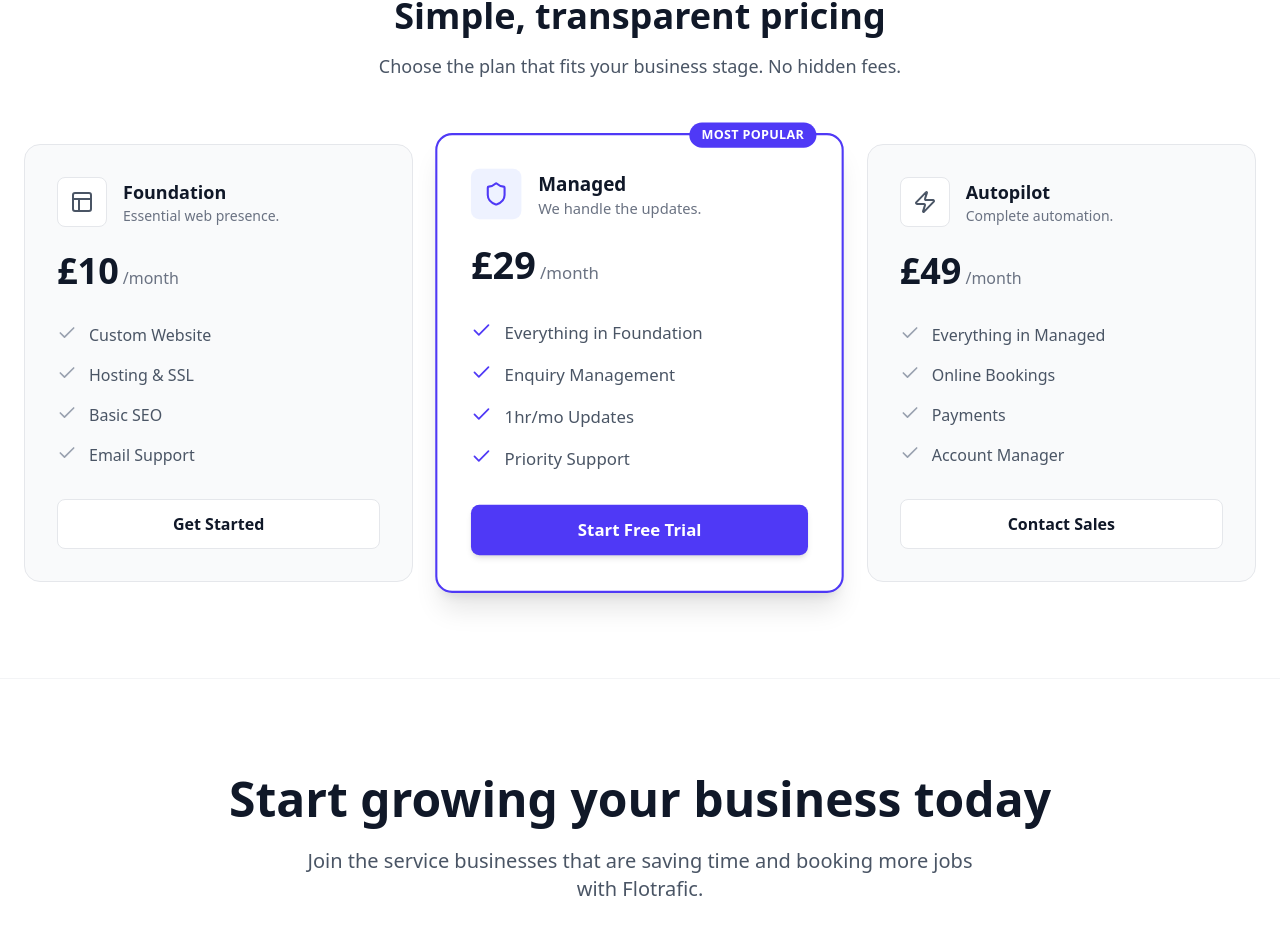
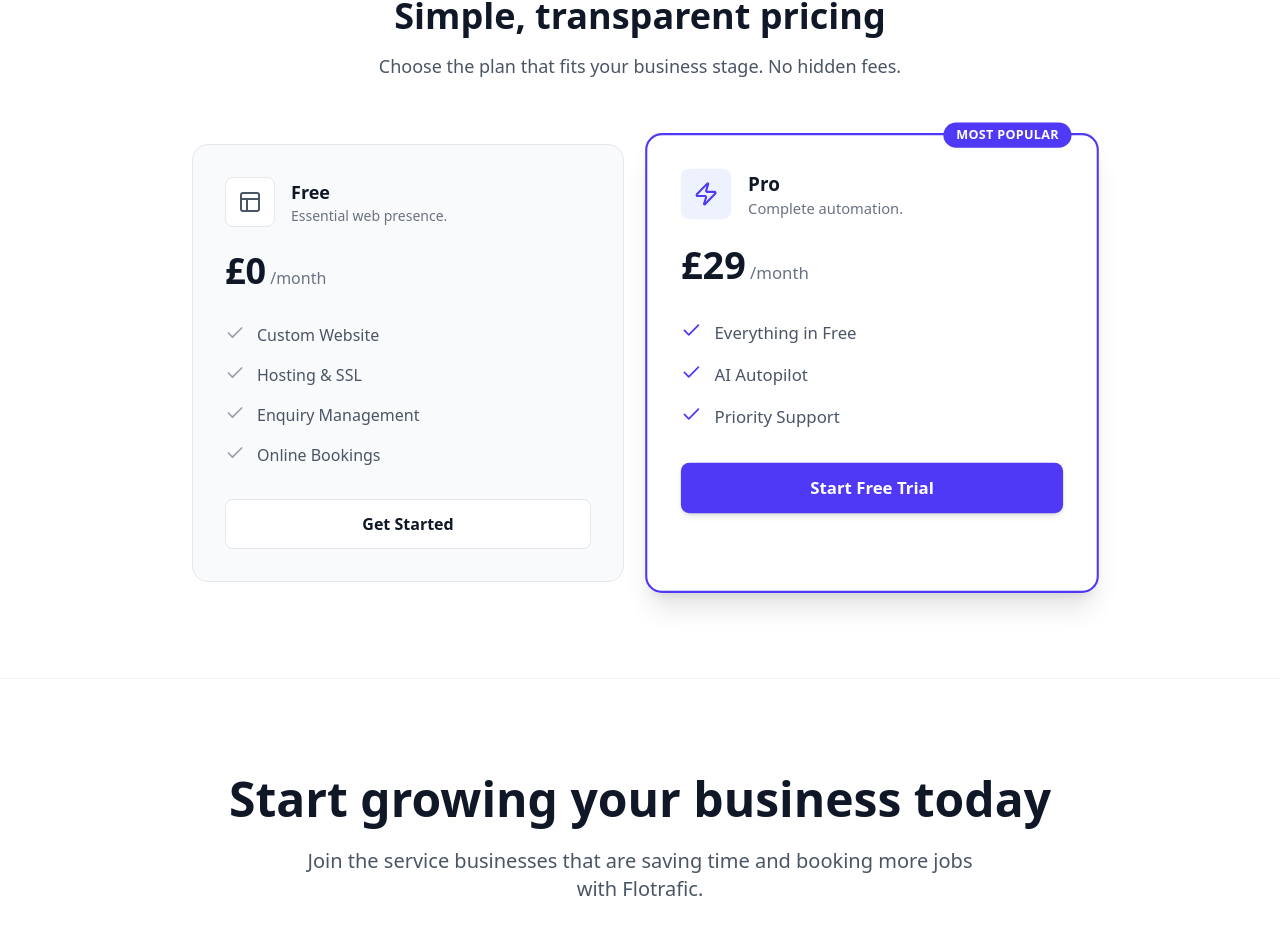
Before and after one commit to JoeWat2005/flotrafic-react-frontend, a React (Vite) app: page / in a window 1280 px wide. Shown: the part 2621-3555 px from the top of the page. Built offline with nearby package versions, Linux system fonts and the light colour scheme.

Commit message:
beginning of frontend fixes

```diff
--- a/src/components/marketing/Features.tsx
+++ b/src/components/marketing/Features.tsx
@@ -1,4 +1,4 @@
-import { Users, PoundSterling, Rocket, Check, ArrowRight } from "lucide-react";
+import { Users, Rocket, Check, ArrowRight } from "lucide-react";
 
 export default function Features() {
   const features = [
--- a/src/components/marketing/Pricing.tsx
+++ b/src/components/marketing/Pricing.tsx
@@ -1,33 +1,24 @@
-import { Check, Shield, Zap, Layout } from "lucide-react";
+import { Check, Zap, Layout } from "lucide-react";
 
 export default function Pricing() {
   const plans = [
     {
-      name: "Foundation",
-      price: "£10",
+      name: "Free",
+      price: "£0",
       description: "Essential web presence.",
       icon: Layout,
-      features: ["Custom Website", "Hosting & SSL", "Basic SEO", "Email Support"],
+      features: ["Custom Website", "Hosting & SSL", "Enquiry Management", "Online Bookings"],
       cta: "Get Started",
       highlight: false,
     },
     {
-      name: "Managed",
+      name: "Pro",
       price: "£29",
-      description: "We handle the updates.",
-      icon: Shield,
-      features: ["Everything in Foundation", "Enquiry Management", "1hr/mo Updates", "Priority Support"],
+      description: "Complete automation.",
+      icon: Zap,
+      features: ["Everything in Free", "AI Autopilot", "Priority Support"],
       cta: "Start Free Trial",
       highlight: true,
-    },
-    {
-      name: "Autopilot",
-      price: "£49",
-      description: "Complete automation.",
-      icon: Zap,
-      features: ["Everything in Managed", "Online Bookings", "Payments", "Account Manager"],
-      cta: "Contact Sales",
-      highlight: false,
     },
   ];
 
@@ -43,7 +34,7 @@ export default function Pricing() {
           </p>
         </div>
 
-        <div className="grid md:grid-cols-3 gap-8">
+        <div className="grid md:grid-cols-2 gap-8 max-w-4xl mx-auto">
           {plans.map((plan, i) => (
             <div
               key={i}
--- a/src/features/auth/LoginSignupForm.tsx
+++ b/src/features/auth/LoginSignupForm.tsx
@@ -123,9 +123,8 @@ export function LoginSignupForm({
             onChange={(e) => setTier(e.target.value)}
             className="w-full rounded-lg border px-4 py-3 focus:outline-none focus:ring-2 focus:ring-indigo-500"
           >
-            <option value="foundation">Foundation</option>
-            <option value="managed">Managed</option>
-            <option value="autopilot">AI Autopilot</option>
+            <option value="free">Free</option>
+            <option value="pro">Pro</option>
           </select>
         </div>
       )}
--- a/src/features/auth/useAuth.ts
+++ b/src/features/auth/useAuth.ts
@@ -12,7 +12,7 @@ export function useAuth(open: boolean, onClose?: () => void) {
 
   // login/signup
   const [name, setName] = useState("");
-  const [tier, setTier] = useState("foundation");
+  const [tier, setTier] = useState("free");
 
   const [password, setPassword] = useState("");
   const [confirmPassword, setConfirmPassword] = useState("");
@@ -96,7 +96,7 @@ export function useAuth(open: boolean, onClose?: () => void) {
     setPassword("");
     setConfirmPassword("");
     setName("");
-    setTier("foundation");
+    setTier("free");
 
     setVerificationCode("");
     setCaptchaToken(null);
@@ -262,7 +262,18 @@ export function useAuth(open: boolean, onClose?: () => void) {
         const loginData = await loginRes.json();
         localStorage.setItem("token", loginData.access_token);
 
-        // Start Stripe checkout
+        // FREE TIER -> Dashboard
+        if (tier === "free") {
+          const meRes = await fetch("http://localhost:8000/me", {
+            headers: { Authorization: `Bearer ${loginData.access_token}` },
+          });
+          if (!meRes.ok) throw new Error("Failed to load account");
+          const me = await meRes.json();
+          window.location.href = `/${me.slug}/dashboard`;
+          return;
+        }
+
+        // PRO TIER -> Stripe
         const stripeRes = await fetch("http://localhost:8000/auth/start-checkout", {
           method: "POST",
           headers: {
--- a/src/pages/dashboard/DashboardBilling.tsx
+++ b/src/pages/dashboard/DashboardBilling.tsx
@@ -1,8 +1,8 @@
 import { useEffect, useState } from "react";
-import { Check, CreditCard, Shield, Zap, Layout } from "lucide-react";
+import { Check, CreditCard, Shield, Layout } from "lucide-react";
 
 interface BillingOverview {
-  tier: "foundation" | "managed" | "autopilot";
+  tier: "free" | "pro";
   subscription_status: string | null;
   current_period_end: string | null;
   is_active: boolean;
@@ -10,17 +10,22 @@ interface BillingOverview {
 
 const PLANS = [
   {
-    id: "foundation",
+    id: "free",              // backend tier
     name: "Foundation",
-    price: "£10",
+    price: "£0",
     period: "/mo",
     description: "Essential web presence. Includes hosting & platform fee.",
-    features: ["Custom Business Website", "Hosting & SSL Certificate", "Basic SEO", "Standard Support"],
+    features: [
+      "Custom Business Website",
+      "Hosting & SSL Certificate",
+      "Basic SEO",
+      "Standard Support",
+    ],
     icon: Layout,
     color: "bg-gray-100 text-gray-600",
   },
   {
-    id: "managed",
+    id: "pro",               // backend tier
     name: "Managed",
     price: "£29",
     period: "/mo",
@@ -35,22 +40,8 @@ const PLANS = [
     color: "bg-indigo-100 text-indigo-600",
     popular: true,
   },
-  {
-    id: "autopilot",
-    name: "Autopilot",
-    price: "£49",
-    period: "/mo",
-    description: "Complete automation with bookings & payments.",
-    features: [
-      "Everything in Managed",
-      "Online Booking System",
-      "Stripe Payment Integration",
-      "Dedicated Account Manager",
-    ],
-    icon: Zap,
-    color: "bg-purple-100 text-purple-600",
-  },
 ];
+
 
 export default function DashboardBilling() {
   const [billing, setBilling] = useState<BillingOverview | null>(null);
@@ -124,7 +115,7 @@ export default function DashboardBilling() {
           <p className="text-gray-500">Manage your plan and payment methods.</p>
         </div>
 
-        {billing.tier !== "foundation" && (
+        {billing.tier !== "free" && (
           <button
             onClick={handlePortal}
             disabled={!!processing}
@@ -145,8 +136,7 @@ export default function DashboardBilling() {
         <div className="flex items-center justify-between">
           <div className="flex items-center gap-4">
             <div className={`p-3 rounded-lg ${
-              billing.tier === "autopilot" ? "bg-purple-100 text-purple-600" :
-              billing.tier === "managed" ? "bg-indigo-100 text-indigo-600" :
+              billing.tier === "free" ? "bg-purple-100 text-purple-600" :
               "bg-gray-100 text-gray-600"
             }`}>
               <Layout className="h-6 w-6" />
```
